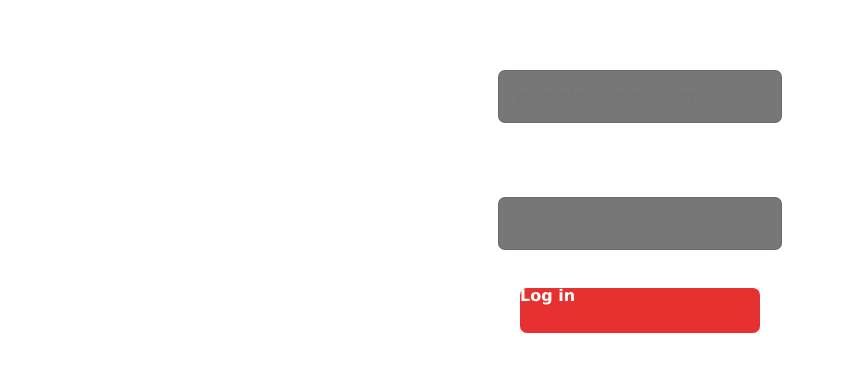
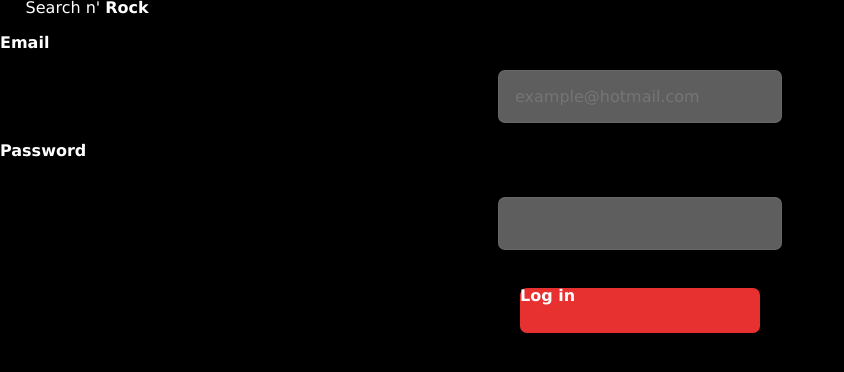
Before and after one commit to lorddesert/search-n-rock, a React app: page / in a window 1280 px wide. Shown: the top 372 px of the page, without its empty margins (0-844 px from the left). Built offline with nearby package versions, Linux system fonts and the light colour scheme; a web font is replaced by a local one.

Commit message:
props added to Home, styles added

```diff
--- a/src/components/App/App.css
+++ b/src/components/App/App.css
@@ -2,13 +2,19 @@
   --black: #000;
   --white: #FFF;
   --primary-color: #D82A12;
-  --gray: #454545;
+  --gray: #2c2c2c;
   --light-gray: #a1a1a1;
+  --dark-gray: #262626;
 }
 
 @import url('https://fonts.googleapis.com/css2?family=Nunito:ital,wght@0,300;0,400;0,700;1,400&family=Pacifico&family=Quicksand:wght@400;700&display=swap');
 
+body {
+  background: var(--black);
+  padding-bottom: 2em;
+}
+
 .App {
-  height: 100vh;
+  /* height: 100vh; */
   font-family: 'Nunito', Verdana, Geneva, Tahoma, sans-serif;
 }
--- a/src/components/App/App.jsx
+++ b/src/components/App/App.jsx
@@ -5,20 +5,18 @@ import './reset.css';
 
 import firebase from 'firebase';
 
-
 // Components
 import Login from '../Login/Login';
 import Home from '../Home/Home';
 
-
 const App = () => {
   // Initialize firebase, if it already is, return the app.
   const app = !firebase.apps.length ? firebase.initializeApp(config) : firebase.app();
-  const auth = firebase.auth();
 
   firebase.analytics();
 
   const [showlogin, setShowLogin] = useState(true);
+
 
   return (
     <div className="App">
@@ -27,7 +25,9 @@ const App = () => {
           setShowLogin={setShowLogin}
         />
       :
-        <Home />
+        <Home
+          setShowLogin={setShowLogin}
+        />
       }
     </div>
   );
```
